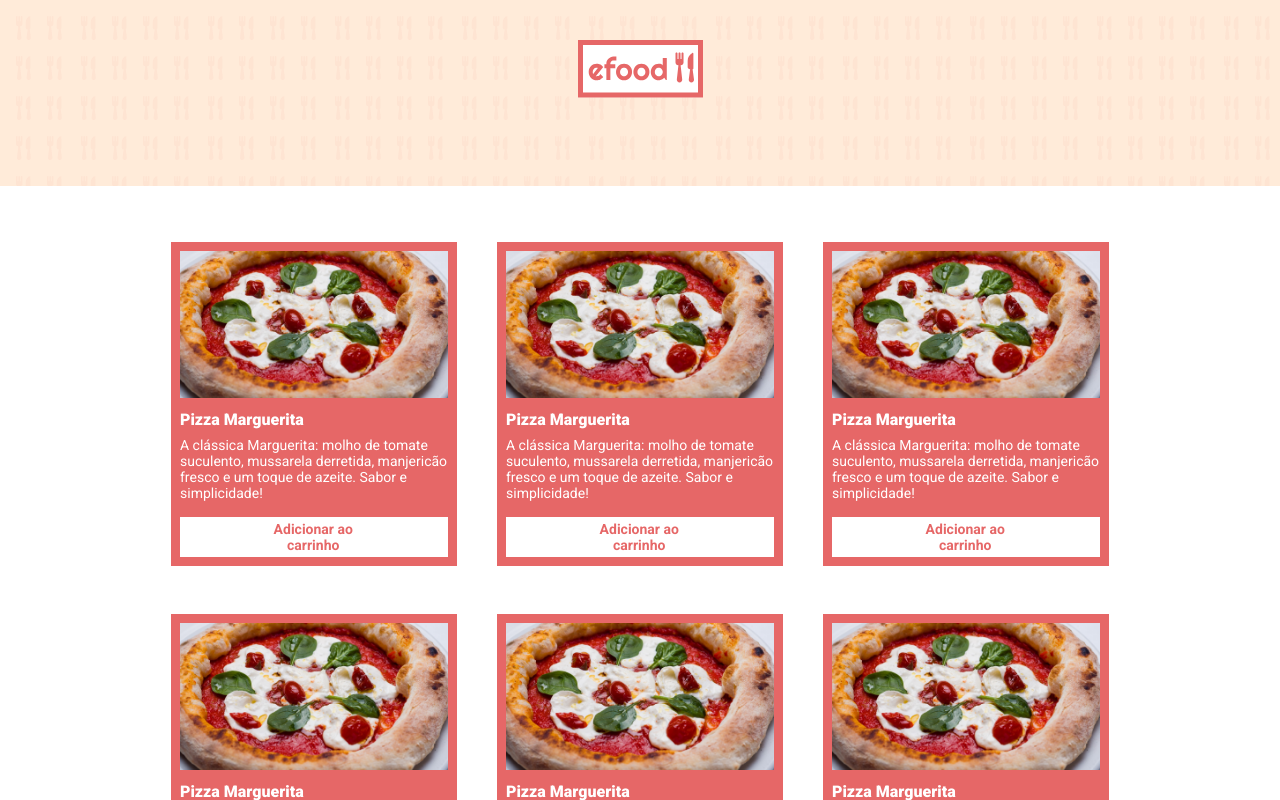
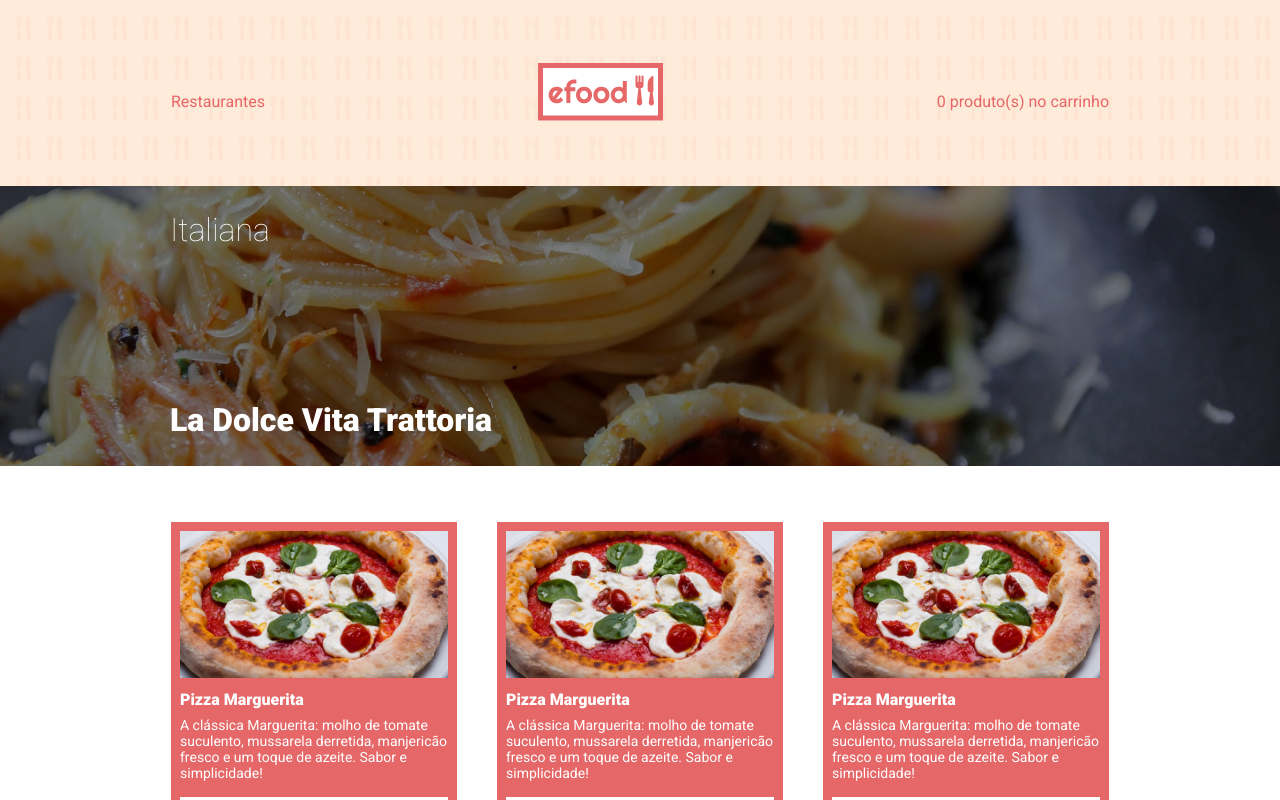
Before and after one commit to manoel-jj/Efood, a React (Create React App) app: page /Cardapio in a window 1280 px wide. Shown: the top 800 px of the page. Built offline with nearby package versions, Linux system fonts and the light colour scheme.

Commit message:
header_finalizado

```diff
--- a/public/index.html
+++ b/public/index.html
@@ -24,7 +24,7 @@
     <title>Efood</title>
     <link rel="preconnect" href="https://fonts.googleapis.com">
     <link rel="preconnect" href="https://fonts.gstatic.com" crossorigin>
-    <link href="https://fonts.googleapis.com/css2?family=Roboto:wght@400;700;900&display=swap" rel="stylesheet">
+    <link href="https://fonts.googleapis.com/css2?family=Roboto:wght@100;400;700;900&display=swap" rel="stylesheet">
   </head>
   <body>
     <noscript>You need to enable JavaScript to run this app.</noscript>
--- a/src/components/HeaderCardapio/index.tsx
+++ b/src/components/HeaderCardapio/index.tsx
@@ -1,12 +1,28 @@
-import { Imagem, HeaderSection } from './styles'
+import { Imagem, HeaderSection, ImgMacarrao, RestaurantesLink, Carrinho, HeaderContainer } from './styles'
 
 import fundoHeader from '../../assets/images/Vector.svg'
 import logo from '../../assets/images/logo.svg'
+import macarraoBackground from '../../assets/images/fundoMacarrao.png'
+import { Link } from 'react-router-dom'
 
 export const HeaderCardapio = () => (
-  <Imagem style={{ backgroundImage: `url(${fundoHeader})` }}>
-    <HeaderSection>
-      <img src={logo} alt="logo efood" />
-    </HeaderSection>
-  </Imagem>
+  <>
+    <Imagem style={{ backgroundImage: `url(${fundoHeader})` }}>
+      <HeaderSection>
+        <HeaderContainer>
+          <RestaurantesLink>
+            <Link to={'/'}>Restaurantes</Link>
+          </RestaurantesLink>
+          <img src={logo} alt="logo efood" />
+          <Carrinho>
+            <span>0 produto(s) no carrinho</span>
+          </Carrinho>
+        </HeaderContainer>
+      </HeaderSection>
+    </Imagem>
+    <ImgMacarrao style={{ backgroundImage: `url(${macarraoBackground})` }}>
+      <h1>Italiana</h1>
+      <h2>La Dolce Vita Trattoria</h2>
+    </ImgMacarrao>
+  </>
 )
--- a/src/components/HeaderCardapio/styles.ts
+++ b/src/components/HeaderCardapio/styles.ts
@@ -1,4 +1,11 @@
 import styled from 'styled-components'
+import { cores } from '../../styles'
+
+export const HeaderContainer = styled.div`
+  display: flex;
+  align-items: center;
+  justify-content: space-between;
+`
 
 export const Imagem = styled.div`
   width: 100%;
@@ -6,12 +13,64 @@ export const Imagem = styled.div`
 `
 
 export const HeaderSection = styled.div`
-  padding-top: 40px;
-  text-align: center;
-
+  img {
+    padding-top: 63px;
+  }
   h1 {
     font-size: 36px;
     padding-bottom: 40px;
     padding-top: 138px;
   }
 `
+
+export const RestaurantesLink = styled.div`
+  padding-top: 82px;
+  margin-left: 171px;
+  a {
+    color: ${cores.rose};
+  }
+`
+
+export const Carrinho = styled.div`
+  padding-top: 82px;
+  margin-right: 171px;
+  color: ${cores.rose};
+`
+
+export const ImgMacarrao = styled.div`
+  width: 100%;
+  height: 280px;
+  position: relative;
+  background-size: cover;
+
+  &::after {
+    content: '';
+    position: absolute;
+    top: 0;
+    left: 0;
+    width: 100%;
+    height: 100%;
+    background-color: rgba(0, 0, 0, 0.5);
+    z-index: 1;
+  }
+
+  h1 {
+    color: ${cores.branca};
+    font-size: 32px;
+    font-weight: 100;
+    position: absolute;
+    margin-top: 25px;
+    margin-left: 170px;
+    z-index: 2;
+  }
+
+  h2 {
+    color: ${cores.branca};
+    position: absolute;
+    margin-left: 170px;
+    margin-top: 214.75px;
+    font-size: 32px;
+    font-weight: 900;
+    z-index: 2;
+  }
+`
--- a/src/styles.ts
+++ b/src/styles.ts
@@ -14,8 +14,8 @@ export const GlobalCss = createGlobalStyle`
   text-decoration: none;
   list-style: none;
   font-family: 'Roboto', sans-serif;
+}
 
-}
 
 body {
   background-color: ${cores.branca};
```
Also changed, not shown: src/assets/images/fundoMacarrao.png (added).
